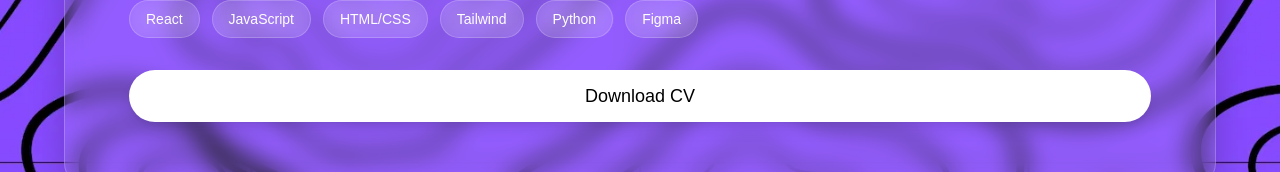
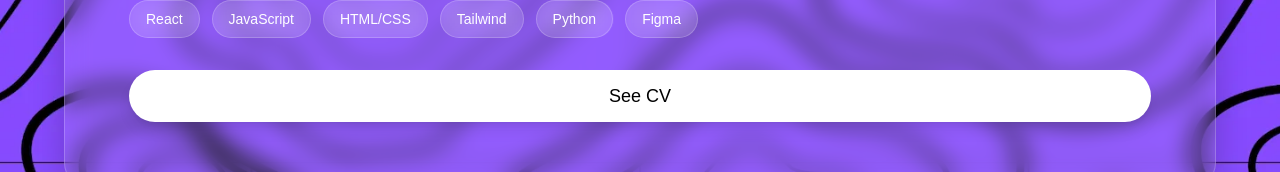
Before and after one commit to 5napy/personal-website, a React (Vite) app: page / in a window 1280 px wide. Shown: the part 508-680 px from the top of the page. Built offline with nearby package versions, Linux system fonts and the light colour scheme; a web font is replaced by a local one.

Commit message:
added cv link

```diff
--- a/src/components/Hero.jsx
+++ b/src/components/Hero.jsx
@@ -52,11 +52,16 @@ export default function Hero() {
             ))}
           </div>
 
-          <button className="rounded-full text-base sm:text-lg bg-white w-full py-3 text-black font-medium
-            transition-all duration-200 active:scale-[0.98] active:bg-purple-600 active:text-white
-            shadow-lg">
-            Download CV
-          </button>
+<a
+  href="https://drive.google.com/file/d/1lGAUhhTXvMNGJVzXeYLzixUgAvkUwKZg/view?usp=sharing"
+  target="_blank"
+  rel="noopener noreferrer"
+  className="block rounded-full text-base sm:text-lg bg-white w-full py-3 text-black font-medium
+             text-center transition-all duration-200 active:scale-[0.98]
+             active:bg-purple-600 active:text-white shadow-lg"
+>
+  See CV
+</a>
         </div>
       </div>
     </section>
```
